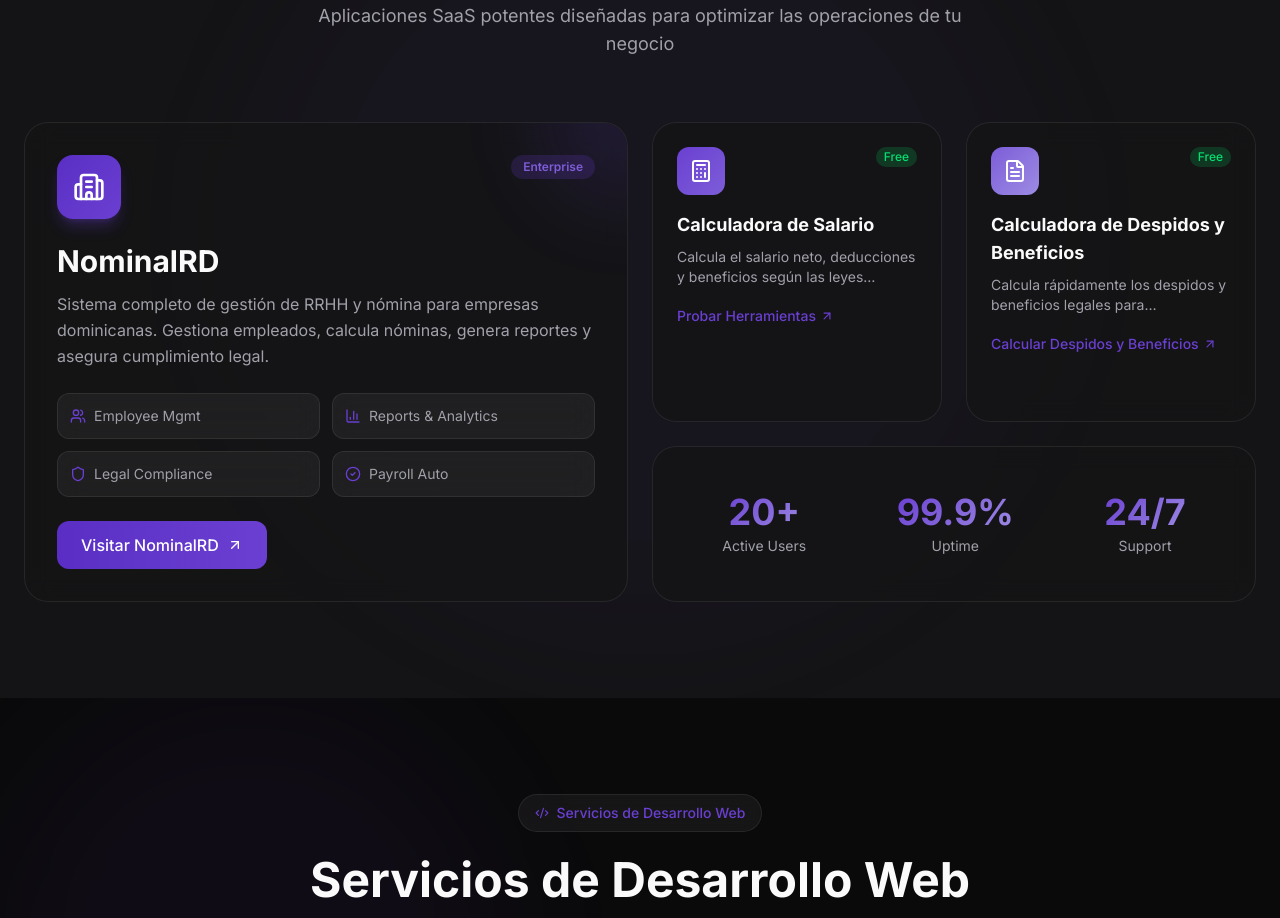
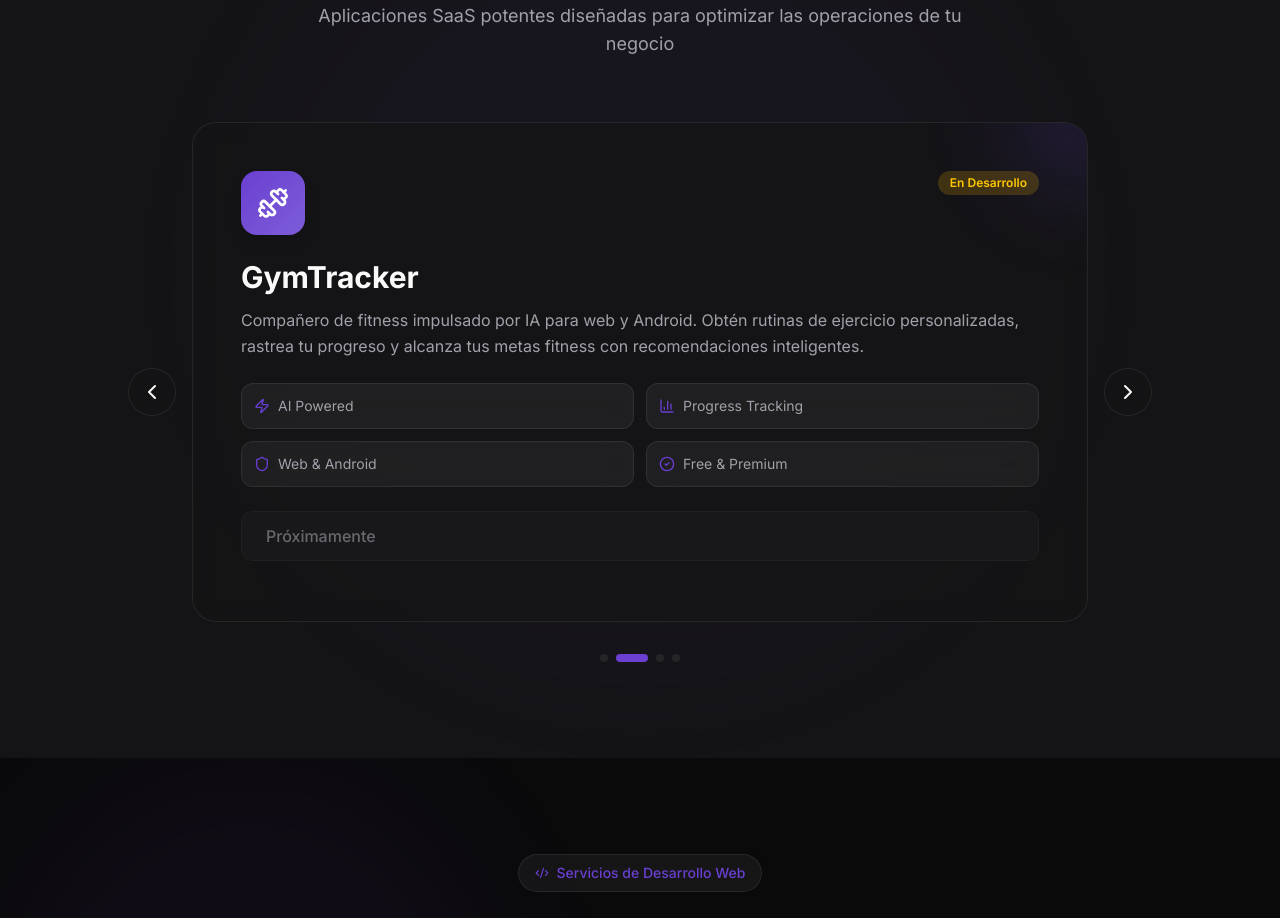
Before and after one commit to Hytech-Isaias/BadiaInnovations, a React (Vite) app: page / in a window 1280 px wide. Shown: the part 1020-1938 px from the top of the page. Built offline with nearby package versions, Linux system fonts and the light colour scheme.

Commit message:
feat: introduce BentoProducts component with carousel functionality and i18n support.

```diff
--- a/src/components/BentoProducts.tsx
+++ b/src/components/BentoProducts.tsx
@@ -1,4 +1,4 @@
-import { motion } from "framer-motion";
+import { motion, AnimatePresence } from "framer-motion";
 import { useTranslation } from "react-i18next";
 import {
   Building2,
@@ -10,32 +10,105 @@
   Shield,
   Zap,
   CheckCircle2,
+  Dumbbell,
+  ChevronLeft,
+  ChevronRight,
 } from "lucide-react";
 import useThemeStore from "../store/themeStore";
+import { useState, useEffect } from "react";
 
 const BentoProducts = () => {
   const { t } = useTranslation();
   const { theme } = useThemeStore();
+  const [currentIndex, setCurrentIndex] = useState(0);
+  const [direction, setDirection] = useState(0);
 
-  const containerVariants = {
-    hidden: { opacity: 0 },
-    show: {
-      opacity: 1,
-      transition: {
-        staggerChildren: 0.1,
-        delayChildren: 0.2,
+  const products = [
+    {
+      id: "nominal",
+      icon: Building2,
+      badge: "Enterprise",
+      badgeColor: "bg-purple-500/20 text-purple-400",
+      gradient: "from-purple-600 to-purple-500",
+      features: [
+        { icon: Users, label: "Employee Mgmt" },
+        { icon: BarChart3, label: "Reports & Analytics" },
+        { icon: Shield, label: "Legal Compliance" },
+        { icon: CheckCircle2, label: "Payroll Auto" },
+      ],
     },
+    {
+      id: "gymtracker",
+      icon: Dumbbell,
+      badge: t("products.apps.items.gymtracker.status"),
+      badgeColor: "bg-yellow-500/20 text-yellow-400",
+      gradient: "from-purple-500 to-purple-400",
+      features: [
+        { icon: Zap, label: "AI Powered" },
+        { icon: BarChart3, label: "Progress Tracking" },
+        { icon: Shield, label: "Web & Android" },
+        { icon: CheckCircle2, label: "Free & Premium" },
+      ],
     },
+    {
+      id: "salary",
+      icon: Calculator,
+      badge: "Free",
+      badgeColor: "bg-green-500/20 text-green-400",
+      gradient: "from-purple-500 to-purple-400",
+      isTool: true,
+    },
+    {
+      id: "leaves",
+      icon: FileText,
+      badge: "Free",
+      badgeColor: "bg-green-500/20 text-green-400",
+      gradient: "from-purple-400 to-purple-300",
+      isTool: true,
+    },
+  ];
+
+  const nextSlide = () => {
+    setDirection(1);
+    setCurrentIndex((prev) => (prev + 1) % products.length);
   };
 
-  const itemVariants = {
-    hidden: { opacity: 0, y: 30 },
-    show: {
+  const prevSlide = () => {
+    setDirection(-1);
+    setCurrentIndex((prev) => (prev - 1 + products.length) % products.length);
+  };
+
+  const goToSlide = (index: number) => {
+    setDirection(index > currentIndex ? 1 : -1);
+    setCurrentIndex(index);
+  };
+
+  // Auto-play
+  useEffect(() => {
+    const timer = setInterval(nextSlide, 5000);
+    return () => clearInterval(timer);
+  }, [currentIndex]);
+
+  const slideVariants = {
+    enter: (direction: number) => ({
+      x: direction > 0 ? 300 : -300,
+      opacity: 0,
+      scale: 0.95,
+    }),
+    center: {
+      x: 0,
       opacity: 1,
-      y: 0,
-      transition: { duration: 0.5, ease: [0.25, 0.1, 0.25, 1] as const },
+      scale: 1,
     },
+    exit: (direction: number) => ({
+      x: direction < 0 ? 300 : -300,
+      opacity: 0,
+      scale: 0.95,
+    }),
   };
+
+  const currentProduct = products[currentIndex];
+  const isApp = !currentProduct.isTool;
 
   return (
     <section
@@ -73,158 +146,169 @@
           </p>
         </motion.div>
 
-        {/* Bento Grid */}
+        {/* Carousel */}
+        <div className="relative max-w-4xl mx-auto">
+          {/* Main Card */}
+          <div className="relative min-h-[580px] md:min-h-[500px]">
+            <AnimatePresence initial={false} custom={direction} mode="wait">
               <motion.div
-          variants={containerVariants}
-          initial="hidden"
-          whileInView="show"
-          viewport={{ once: true, margin: "-100px" }}
-          className="grid grid-cols-1 md:grid-cols-2 lg:grid-cols-4 gap-4 lg:gap-6"
+                key={currentIndex}
+                custom={direction}
+                variants={slideVariants}
+                initial="enter"
+                animate="center"
+                exit="exit"
+                transition={{
+                  x: { type: "spring", stiffness: 200, damping: 25 },
+                  opacity: { duration: 0.3 },
+                  scale: { duration: 0.3 },
+                }}
+                className="absolute inset-0"
               >
-          {/* Main Product - NominalRD (spans 2 cols and 2 rows on large screens) */}
-          <motion.div
-            variants={itemVariants}
-            className="md:col-span-2 lg:row-span-2 group"
-          >
-            <div className="h-full glass rounded-3xl p-8 relative overflow-hidden hover:shadow-lg hover:shadow-purple-500/5 transition-all duration-300">
+                <div className="h-full glass rounded-3xl p-8 md:p-12 relative overflow-hidden">
                   {/* Gradient accent */}
                   <div className="absolute top-0 right-0 w-40 h-40 bg-gradient-to-br from-purple-600/20 to-purple-400/10 rounded-full blur-2xl -translate-y-1/2 translate-x-1/2" />
 
-              <div className="relative z-10">
+                  <div className="relative z-10 h-full flex flex-col">
                     {/* Header */}
                     <div className="flex items-start justify-between mb-6">
-                  <div className="w-16 h-16 rounded-2xl bg-gradient-to-br from-purple-600 to-purple-500 flex items-center justify-center shadow-lg shadow-purple-500/30">
-                    <Building2 size={32} className="text-white" />
+                      <div
+                        className={`w-16 h-16 rounded-2xl bg-gradient-to-br ${currentProduct.gradient} flex items-center justify-center shadow-lg`}
+                      >
+                        <currentProduct.icon size={32} className="text-white" />
                       </div>
-                  <span className="px-3 py-1 rounded-full bg-purple-500/20 text-purple-400 text-xs font-semibold">
-                    Enterprise
+                      <span
+                        className={`px-3 py-1 rounded-full ${currentProduct.badgeColor} text-xs font-semibold`}
+                      >
+                        {currentProduct.badge}
                       </span>
                     </div>
 
+                    {/* Content */}
                     <h3 className="text-2xl md:text-3xl font-bold text-theme mb-3">
-                  {t("products.apps.items.nominal.name")}
+                      {isApp
+                        ? t(`products.apps.items.${currentProduct.id}.name`)
+                        : t(`products.tools.items.${currentProduct.id}.name`)}
                     </h3>
                     <p className="text-muted mb-6 leading-relaxed">
-                  {t("products.apps.items.nominal.desc")}
+                      {isApp
+                        ? t(`products.apps.items.${currentProduct.id}.desc`)
+                        : t(`products.tools.items.${currentProduct.id}.desc`)}
                     </p>
 
-                {/* Features grid */}
+                    {/* Features */}
+                    {currentProduct.features ? (
                       <div className="grid grid-cols-2 gap-3 mb-6">
-                  {[
-                    { icon: Users, label: "Employee Mgmt" },
-                    { icon: BarChart3, label: "Reports & Analytics" },
-                    { icon: Shield, label: "Legal Compliance" },
-                    { icon: CheckCircle2, label: "Payroll Auto" },
-                  ].map((feature, i) => (
+                        {currentProduct.features.map((feature, i) => (
                           <div
                             key={i}
                             className="flex items-center gap-2 glass-light rounded-xl p-3"
                           >
-                      <feature.icon size={16} className="text-purple-500" />
+                            <feature.icon
+                              size={16}
+                              className="text-purple-500"
+                            />
                             <span className="text-sm text-muted">
                               {feature.label}
                             </span>
                           </div>
                         ))}
                       </div>
+                    ) : (
+                      <div className="grid grid-cols-2 gap-3 mb-6">
+                        {(
+                          (isApp
+                            ? t(
+                                `products.apps.items.${currentProduct.id}.features`,
+                                {
+                                  returnObjects: true,
+                                }
+                              )
+                            : t(
+                                `products.tools.items.${currentProduct.id}.features`,
+                                {
+                                  returnObjects: true,
+                                }
+                              )) as string[]
+                        ).map((feature: string, i: number) => (
+                          <div
+                            key={i}
+                            className="flex items-center gap-2 glass-light rounded-xl p-3"
+                          >
+                            <CheckCircle2
+                              size={16}
+                              className="text-purple-500"
+                            />
+                            <span className="text-sm text-muted">
+                              {feature}
+                            </span>
+                          </div>
+                        ))}
+                      </div>
+                    )}
 
                     {/* CTA */}
+                    {currentProduct.id === "gymtracker" ? (
+                      <div className="inline-flex items-center gap-2 px-6 py-3 rounded-xl bg-surface-2 border border-theme text-muted font-medium cursor-not-allowed opacity-60">
+                        {t("products.apps.items.gymtracker.cta")}
+                      </div>
+                    ) : (
                       <a
-                  href="https://nominalrd.com"
+                        href={
+                          isApp
+                            ? t(`products.apps.items.${currentProduct.id}.link`)
+                            : t(
+                                `products.tools.items.${currentProduct.id}.link`
+                              )
+                        }
                         target="_blank"
                         rel="noopener noreferrer"
-                  className="inline-flex items-center gap-2 px-6 py-3 rounded-xl bg-gradient-to-r from-purple-600 to-purple-500 text-white font-medium group-hover:from-purple-500 group-hover:to-purple-400 transition-all"
+                        className="inline-flex items-center gap-2 px-6 py-3 rounded-xl bg-gradient-to-r from-purple-600 to-purple-500 text-white font-medium hover:from-purple-500 hover:to-purple-400 transition-all w-fit"
                       >
-                  {t("products.apps.items.nominal.cta")}
-                  <ArrowUpRight
-                    size={16}
-                    className="group-hover:translate-x-0.5 group-hover:-translate-y-0.5 transition-transform"
-                  />
+                        {isApp
+                          ? t(`products.apps.items.${currentProduct.id}.cta`)
+                          : t(`products.tools.items.${currentProduct.id}.cta`)}
+                        <ArrowUpRight size={16} />
                       </a>
+                    )}
                   </div>
                 </div>
               </motion.div>
-
-          {/* Free Tool 1 - Salary Calculator */}
-          <motion.div variants={itemVariants} className="group">
-            <div className="h-full glass rounded-3xl p-6 hover:shadow-lg hover:shadow-purple-500/5 transition-all duration-300">
-              <div className="flex items-start justify-between mb-4">
-                <div className="w-12 h-12 rounded-xl bg-gradient-to-br from-purple-500 to-purple-400 flex items-center justify-center">
-                  <Calculator size={24} className="text-white" />
-                </div>
-                <span className="px-2 py-0.5 rounded-full bg-green-500/20 text-green-400 text-xs font-medium">
-                  Free
-                </span>
+            </AnimatePresence>
           </div>
 
-              <h4 className="text-lg font-bold text-theme mb-2">
-                {t("products.tools.items.salary.name")}
-              </h4>
-              <p className="text-sm text-muted mb-4 line-clamp-2">
-                {t("products.tools.items.salary.desc")}
-              </p>
+          {/* Navigation Arrows */}
+          <button
+            onClick={prevSlide}
+            className="absolute -left-4 md:-left-16 top-1/2 -translate-y-1/2 w-12 h-12 rounded-full glass flex items-center justify-center text-theme hover:text-purple-500 transition-colors"
+            aria-label="Previous product"
+          >
+            <ChevronLeft size={24} />
+          </button>
+          <button
+            onClick={nextSlide}
+            className="absolute -right-4 md:-right-16 top-1/2 -translate-y-1/2 w-12 h-12 rounded-full glass flex items-center justify-center text-theme hover:text-purple-500 transition-colors"
+            aria-label="Next product"
+          >
+            <ChevronRight size={24} />
+          </button>
 
-              <a
-                href="https://tools.nominalrd.com/es/salary-calculator"
-                target="_blank"
-                rel="noopener noreferrer"
-                className="inline-flex items-center gap-1 text-sm font-medium text-purple-500 hover:text-purple-400 transition-colors"
-              >
-                {t("products.tools.items.salary.cta")}
-                <ArrowUpRight size={14} />
-              </a>
-            </div>
-          </motion.div>
-
-          {/* Free Tool 2 - TSS Calculator */}
-          <motion.div variants={itemVariants} className="group">
-            <div className="h-full glass rounded-3xl p-6 hover:shadow-lg hover:shadow-purple-500/5 transition-all duration-300">
-              <div className="flex items-start justify-between mb-4">
-                <div className="w-12 h-12 rounded-xl bg-gradient-to-br from-purple-400 to-purple-300 flex items-center justify-center">
-                  <FileText size={24} className="text-white" />
-                </div>
-                <span className="px-2 py-0.5 rounded-full bg-green-500/20 text-green-400 text-xs font-medium">
-                  Free
-                </span>
-              </div>
-
-              <h4 className="text-lg font-bold text-theme mb-2">
-                {t("products.tools.items.leaves.name")}
-              </h4>
-              <p className="text-sm text-muted mb-4 line-clamp-2">
-                {t("products.tools.items.leaves.desc")}
-              </p>
-
-              <a
-                href="https://tools.nominalrd.com/es/leaves-benefits-calculator"
-                target="_blank"
-                rel="noopener noreferrer"
-                className="inline-flex items-center gap-1 text-sm font-medium text-purple-500 hover:text-purple-400 transition-colors"
-              >
-                {t("products.tools.items.leaves.cta")}
-                <ArrowUpRight size={14} />
-              </a>
-            </div>
-          </motion.div>
-
-          {/* Stats card */}
-          <motion.div variants={itemVariants} className="md:col-span-2">
-            <div className="h-full glass rounded-3xl p-6 flex items-center justify-around">
-              {[
-                { value: "20+", label: "Active Users" },
-                { value: "99.9%", label: "Uptime" },
-                { value: "24/7", label: "Support" },
-              ].map((stat, i) => (
-                <div key={i} className="text-center">
-                  <div className="text-3xl md:text-4xl font-bold gradient-text mb-1">
-                    {stat.value}
-                  </div>
-                  <div className="text-sm text-muted">{stat.label}</div>
-                </div>
+          {/* Dots Navigation */}
+          <div className="flex justify-center gap-2 mt-8">
+            {products.map((_, index) => (
+              <button
+                key={index}
+                onClick={() => goToSlide(index)}
+                className={`h-2 rounded-full transition-all ${
+                  index === currentIndex
+                    ? "w-8 bg-purple-500"
+                    : "w-2 bg-surface-3 hover:bg-purple-500/50"
+                }`}
+                aria-label={`Go to product ${index + 1}`}
+              />
             ))}
           </div>
-          </motion.div>
-        </motion.div>
+        </div>
       </div>
     </section>
   );
--- a/src/locales/en.json
+++ b/src/locales/en.json
@@ -27,6 +27,14 @@
           "features": ["Payroll Management", "Employee Database", "Legal Reports", "Tax Calculations"],
           "link": "https://nominalrd.com",
           "cta": "Visit NominalRD"
+        },
+        "gymtracker": {
+          "name": "GymTracker",
+          "desc": "AI-powered fitness companion for web and Android. Get personalized workout routines, track your progress, and achieve your fitness goals with intelligent recommendations.",
+          "features": ["AI Workout Plans", "Progress Tracking", "Web & Android App", "Free & Premium"],
+          "link": "https://gymtracker.badiainnovations.com",
+          "cta": "Coming Soon",
+          "status": "In Development"
         }
       }
     },
@@ -36,10 +44,10 @@
       "items": {
         "salary": {
           "name": "Salary Calculator",
-          "desc": "Calculate net salary, deductions, and benefits according to Dominican Republic labor laws.",
-          "features": ["ISR Calculation", "AFP/SFS Deductions", "Bonuses & Vacation"],
+          "desc": "Calculate net salary, ISR, AFP, SFS deductions and more for Dominican Republic employees.",
+          "features": ["Automatic ISR Calculation", "Social Security Deductions", "Overtime & Night Hours", "Monthly & Biweekly View"],
           "link": "https://tools.nominalrd.com/es/salary-calculator",
-          "cta": "Try Free Tools"
+          "cta": "Try Calculator"
         },
         "leaves": {
           "name": "Leaves & Benefits Calculator",
--- a/src/locales/es.json
+++ b/src/locales/es.json
@@ -27,6 +27,14 @@
           "features": ["Gestión de Nómina", "Base de Empleados", "Reportes Legales", "Cálculos de Impuestos"],
           "link": "https://nominalrd.com",
           "cta": "Visitar NominalRD"
+        },
+        "gymtracker": {
+          "name": "GymTracker",
+          "desc": "Compañero de fitness impulsado por IA para web y Android. Obtén rutinas de ejercicio personalizadas, rastrea tu progreso y alcanza tus metas fitness con recomendaciones inteligentes.",
+          "features": ["Planes de Entrenamiento IA", "Seguimiento de Progreso", "App Web y Android", "Gratis y Premium"],
+          "link": "https://gymtracker.badiainnovations.com",
+          "cta": "Próximamente",
+          "status": "En Desarrollo"
         }
       }
     },
@@ -36,9 +44,9 @@
       "items": {
         "salary": {
           "name": "Calculadora de Salario",
-          "desc": "Calcula el salario neto, deducciones y beneficios según las leyes laborales de República Dominicana.",
-          "features": ["Cálculo de ISR", "Deducciones AFP/SFS", "Bonificaciones y Vacaciones"],
-          "link": "https://tools.nominalrd.com",
+          "desc": "Calcula el salario neto, deducciones de ISR, AFP, SFS y más para empleados dominicanos.",
+          "features": ["Cálculo automático de ISR", "Deducciones de Seguro Social", "Horas extras y nocturnidad", "Vista mensual y quincenal"],
+          "link": "https://tools.nominalrd.com/es/salary-calculator",
           "cta": "Probar Herramientas"
         },
         "leaves": {
```
Lines whose indentation alone changed are shown as unchanged.
